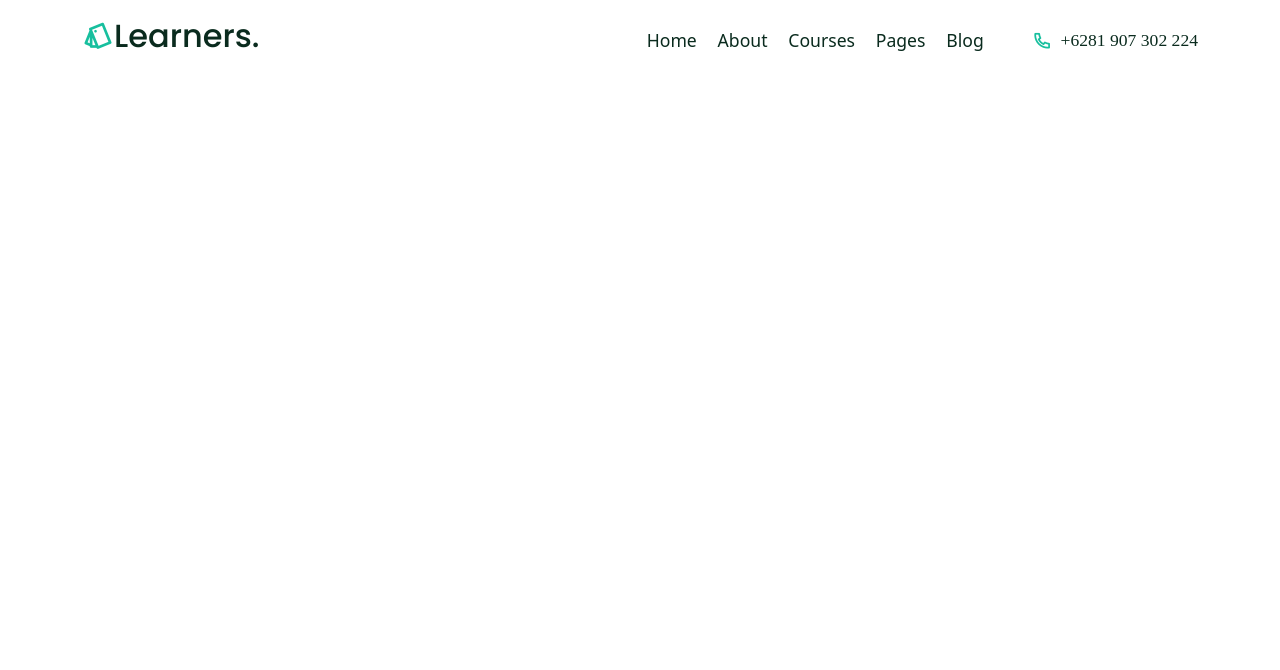
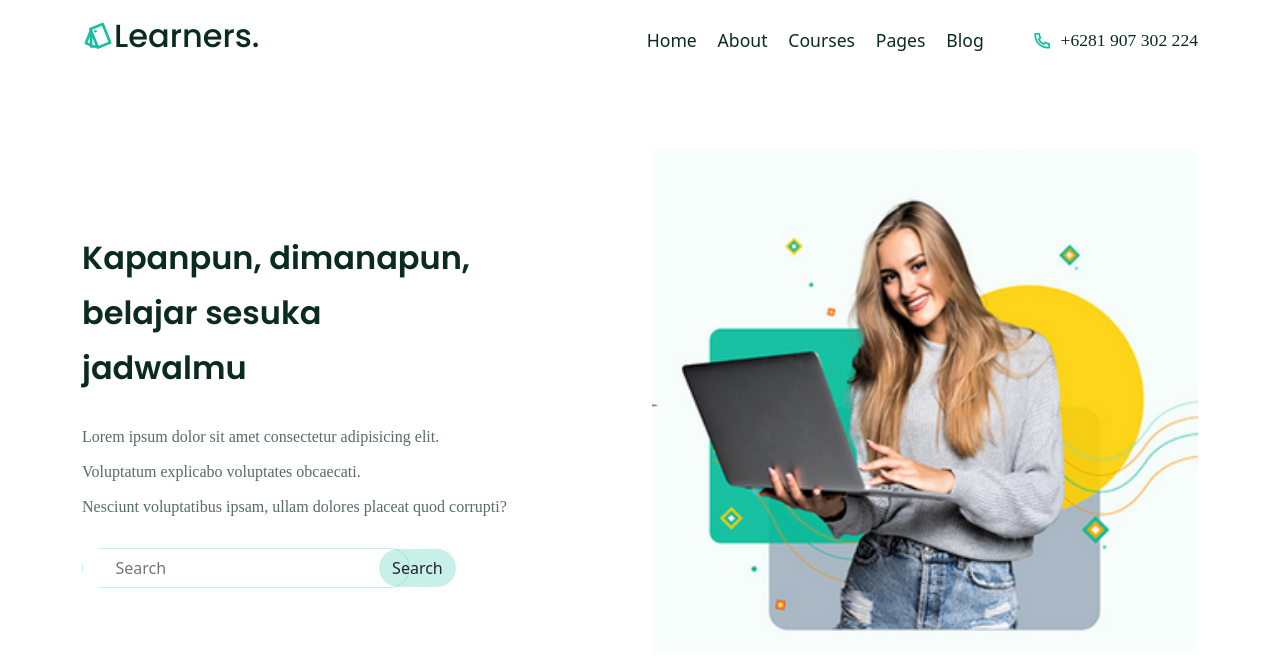
Before and after one commit to fzalv/elearning-landing, a React (Create React App) app: page / in a window 1280 px wide. Shown: the top 670 px of the page. Built offline with nearby package versions, Linux system fonts and the light colour scheme; a web font is replaced by a local one.

Commit message:
herosection

```diff
--- /dev/null
+++ b/src/components/Hero-Section/HeroSection.jsx
@@ -0,0 +1,30 @@
+import React from 'react'
+import { Container, Row, Col } from 'reactstrap'
+import heroImg from '../../assets/image/hero-img1.png'
+import './hero-section.css'
+
+const HeroSection = () => {
+    return <section>
+        <Container>
+            <Row>
+                <Col lg='6' md='6'>
+                    <div className="hero__content">
+                        <h2 className='mb-4'>Kapanpun, dimanapun, <br /> belajar sesuka <br /> jadwalmu</h2>
+                        <p className='mb-4'>Lorem ipsum dolor sit amet consectetur adipisicing elit. <br /> Voluptatum explicabo voluptates obcaecati. <br /> Nesciunt voluptatibus ipsam, ullam dolores placeat quod corrupti?</p>
+
+                        <div className="search">
+                            <input type="text" placeholder='Search' />
+                            <button className="btn">Search</button>
+                        </div>
+                    </div>
+                </Col>
+
+                <Col lg='6' md='6'>
+                    <img src={heroImg} alt="" className='w-100' />
+                </Col>
+            </Row>
+        </Container>
+    </section>
+}
+
+export default HeroSection
--- /dev/null
+++ b/src/components/Hero-Section/hero-section.css
@@ -0,0 +1,37 @@
+.hero__content {
+    padding-top: 80px;
+}
+
+.hero__content h2 {
+    font-weight: 600;
+    line-height: 55px;
+}
+
+.search {
+    width: 60%;
+    border: 1px solid #2ac7a844;
+    display: flex;
+    justify-content: space-between;
+    align-items: center;
+    border-radius: 50px;
+    margin-top: 20px;
+}
+
+.search input {
+    border: none;
+    outline: none;
+    padding: 7px 10%;
+}
+
+.search .btn {
+    width: 60%;
+    background-color: #2ac7a844;
+    border-radius: 50px;
+}
+
+.search .btn:hover {
+    color: white;
+    transition: .5s;
+    background-color: #21d8b3a2;
+    border-radius: 50px;
+}
--- a/src/index.js
+++ b/src/index.js
@@ -3,7 +3,7 @@ import ReactDOM from 'react-dom';
 import './index.css';
 import App from './App';
 import 'bootstrap/dist/css/bootstrap.min.css';
-import 'remixicon/fonts/remixicon.css'
+import 'remixicon/fonts/remixicon.css';
 
 ReactDOM.render(
   <React.StrictMode>
--- a/src/pages/Home.jsx
+++ b/src/pages/Home.jsx
@@ -1,10 +1,12 @@
 import React, { Fragment } from 'react';
 import Header from '../components/Header/Header';
+import HeroSection from '../components/Hero-Section/HeroSection';
 
 const Home = () => {
     return (
         <Fragment>
             <Header />
+            <HeroSection />
         </Fragment>
     );
 };
```
